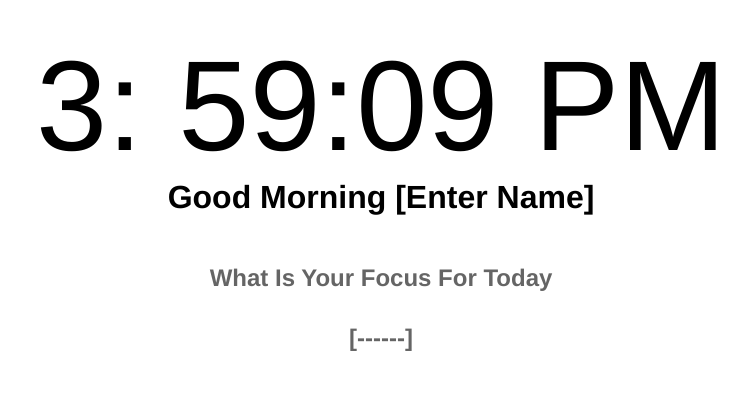
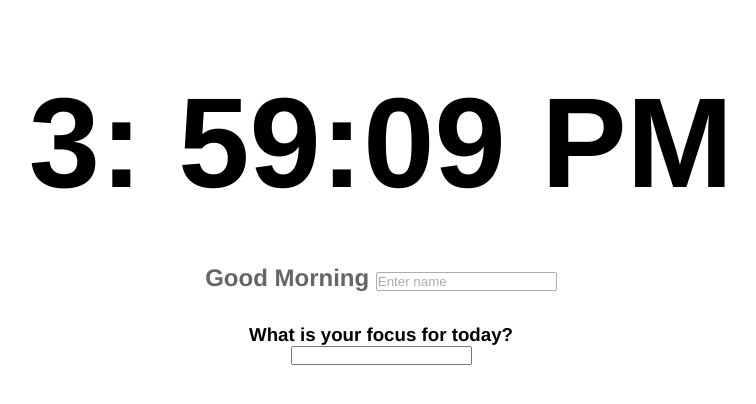
Before and after one commit to rustydcoder/Momentum, a plain HTML site: page index.html in a window 1280 px wide. Shown: the part 192-596 px from the top of the page, without its empty margins (259-1015 px from the left). Drawn offline with Linux system fonts and the light colour scheme.

Commit message:
added background image div

```diff
--- a/index.html
+++ b/index.html
@@ -8,13 +8,26 @@
     <link rel="stylesheet" href="style.css" />
   </head>
   <body>
-    <time id="time"></time>
-    <h1>
-      <span id="greeting"></span>
-      <span id="name" contenteditable="true"></span>
-    </h1>
-    <h2>What Is Your Focus For Today</h2>
-    <h2 id="focus" contenteditable="true"></h2>
-    <script src="main.js"></script>
+    <div class="container">
+      <div class="bg">
+        <img src="" alt="" class="bg-img" />
+        <div class="caption">
+          <h4 class="country"></h4>
+          <h3 class="name"></h3>
+        </div>
+        <div class="overlay"></div>
+      </div>
+
+      <div class="content">
+        <h1 id="time"></h1>
+        <h2>
+          <span id="greeting"></span>
+          <input type="text" id="name" name="name" placeholder="Enter name" autocomplete="off">
+        </h2>
+        <h3>What is your focus for today?</h3>
+        <input id="focus" type="text" name="focus" autocomplete="off"></input>
+      </div>
+    </div>
+    <script src="./main.js"></script>
   </body>
 </html>
```
